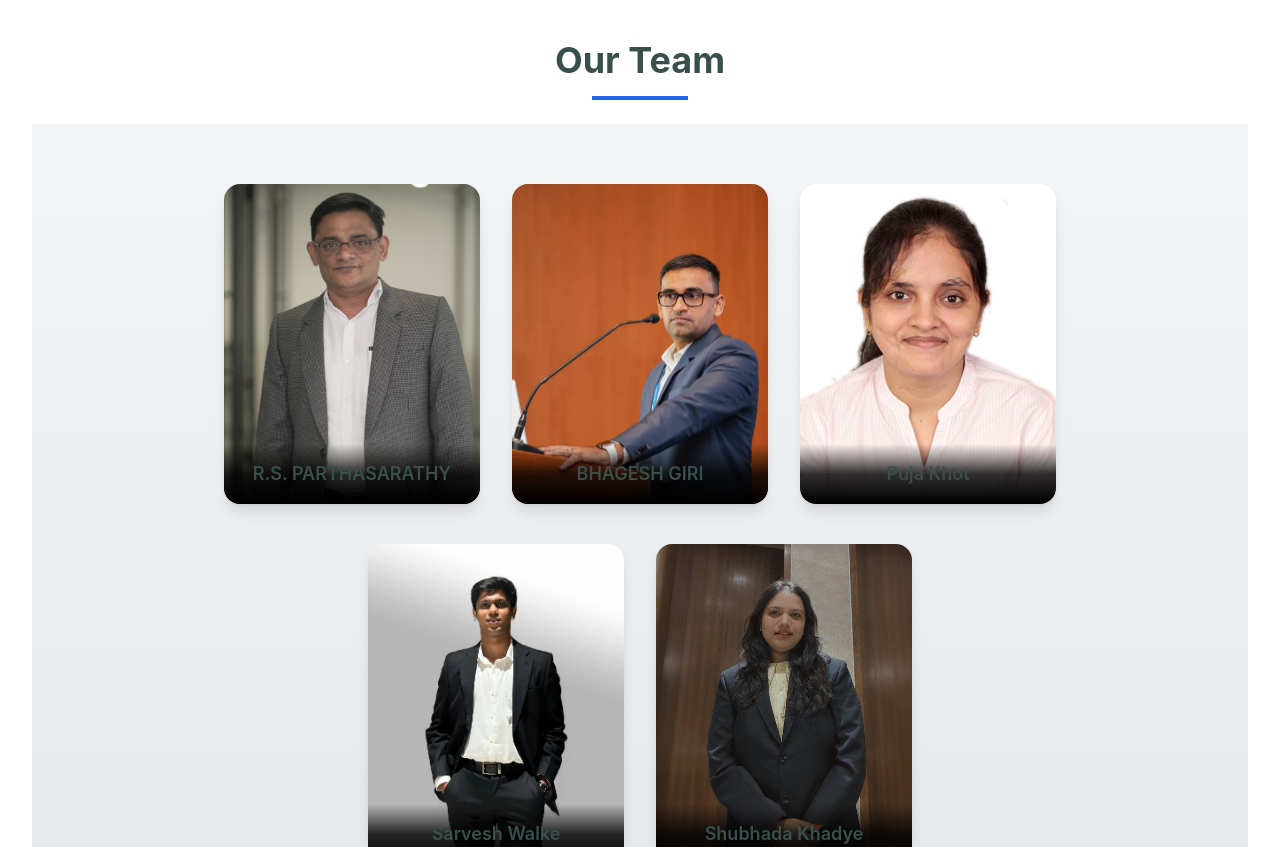
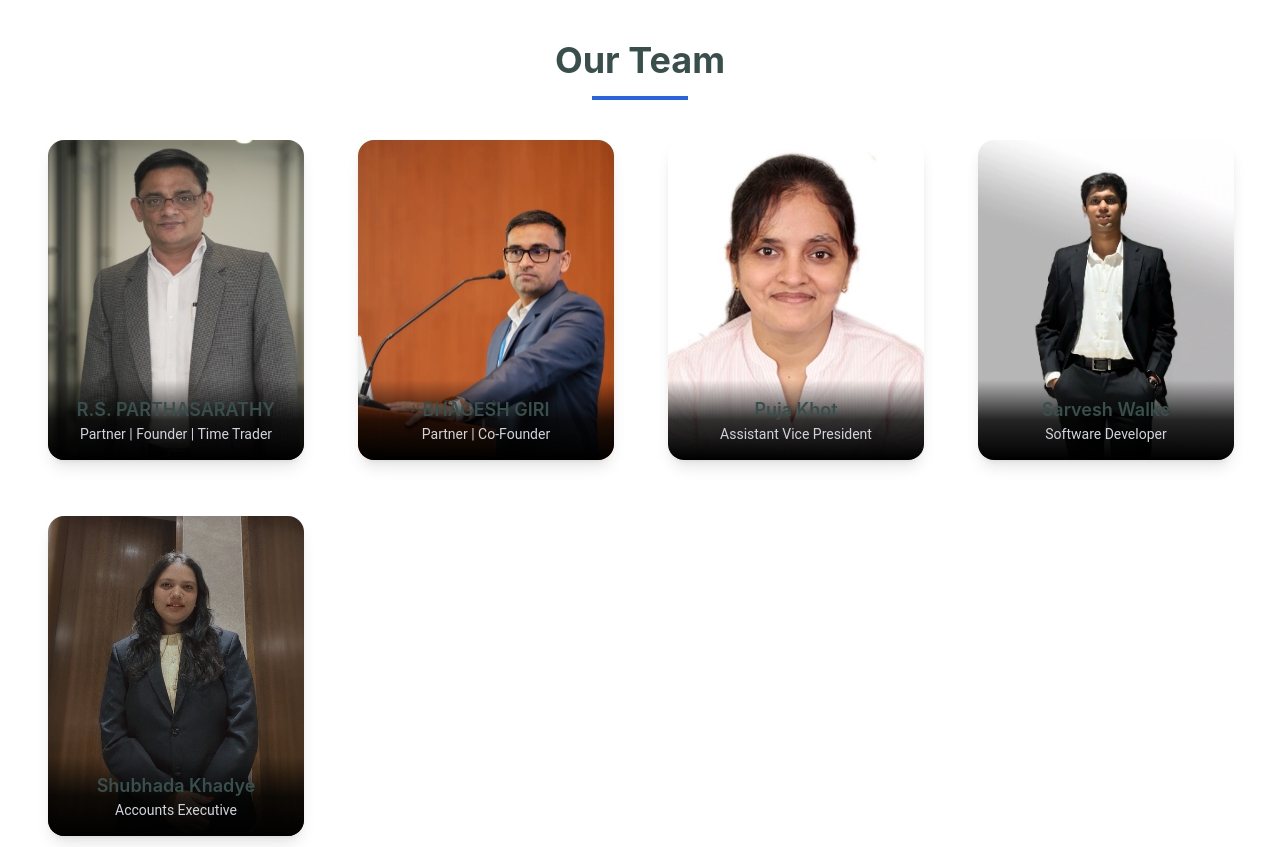
Before and after one commit to Sarvesh-24/FortuneWeb, a React (Create React App) app: page / in a window 1280 px wide. Shown: the part 5280-6127 px from the top of the page. Built offline with nearby package versions, Linux system fonts and the light colour scheme.

Commit message:
Changes done in Team section

```diff
--- a/src/components/Team.js
+++ b/src/components/Team.js
@@ -135,7 +135,7 @@ const Team = () => {
     </h2>
     <div className="w-24 h-1 bg-blue-600 mx-auto mb-6 dark:bg-blue-400"></div>
 
-    <div className="min-h-screen bg-gradient-to-b from-gray-100 to-gray-200 dark:from-gray-900 dark:to-gray-800 flex flex-wrap justify-center items-center p-10">
+    <div className="grid grid-cols-1 md:grid-cols-2 lg:grid-cols-4 gap-6">
       {teamMembers.map((member) => (
         <motion.div
           key={member.id}
@@ -149,7 +149,7 @@ const Team = () => {
           {/* Name & Designation Patch */}
           <div className="absolute bottom-0 w-full bg-gradient-to-t from-black via-black/80 to-transparent text-white text-center p-4">
             <h3 className="font-semibold text-lg">{member.name}</h3>
-            <p className="text-sm text-gray-300">{member.designation}</p>
+            <p className="text-sm text-gray-300">{member.position}</p>
           </div>
         </motion.div>
       ))}
@@ -182,7 +182,7 @@ const Team = () => {
               <h2 className="text-2xl font-semibold text-center text-gray-800 dark:text-gray-200">{selectedMember.name}</h2>
               <div className="mt-4 p-4 bg-gray-100 dark:bg-gray-800 rounded-lg shadow-inner">
                 <h3 className="text-lg font-semibold text-gray-700 dark:text-gray-300">Summary</h3>
-                <p className="text-gray-600 dark:text-gray-400">{selectedMember.summary}</p>
+                <p className="text-gray-600 dark:text-gray-400">{selectedMember.bio}</p>
               </div>
             </motion.div>
           </div>
```
